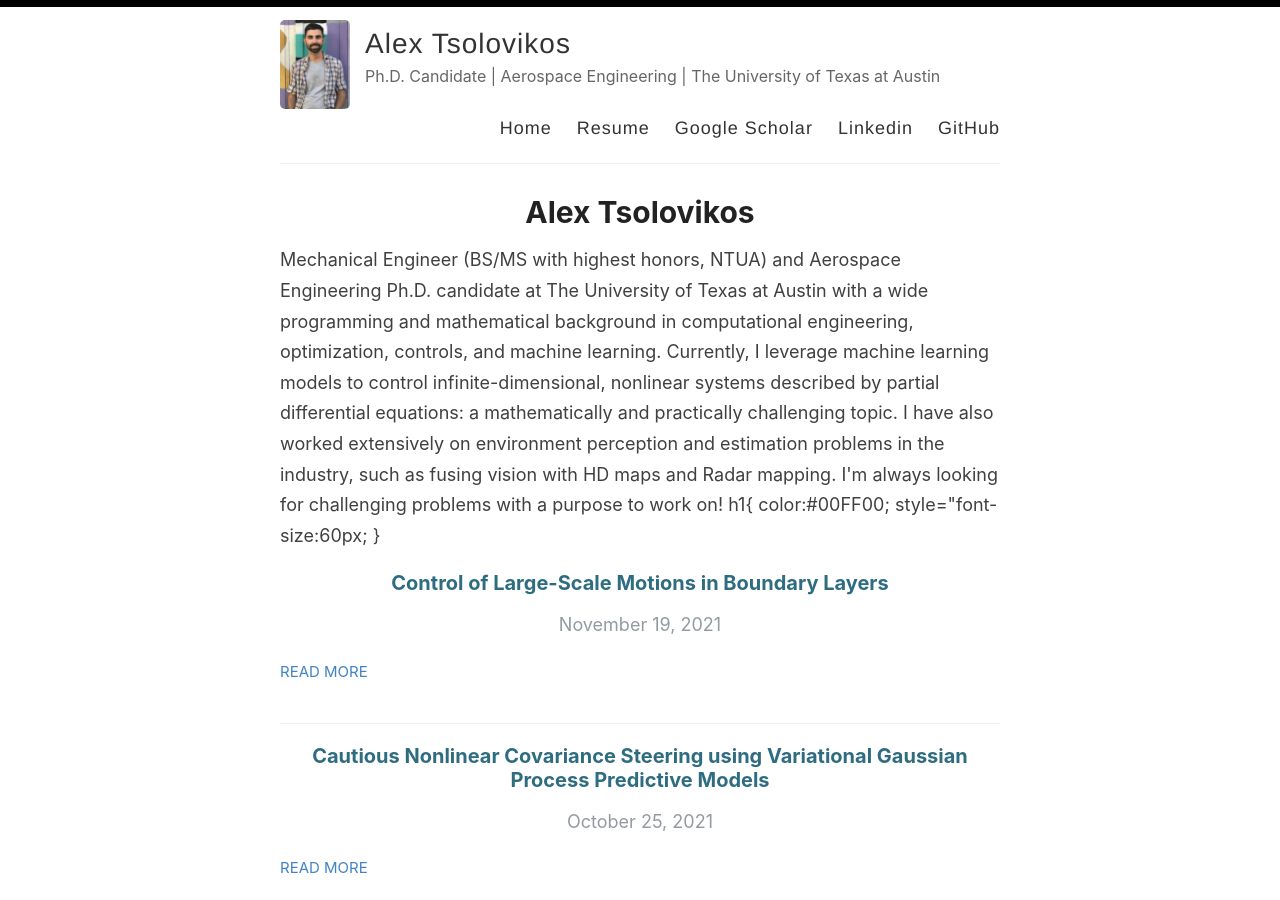
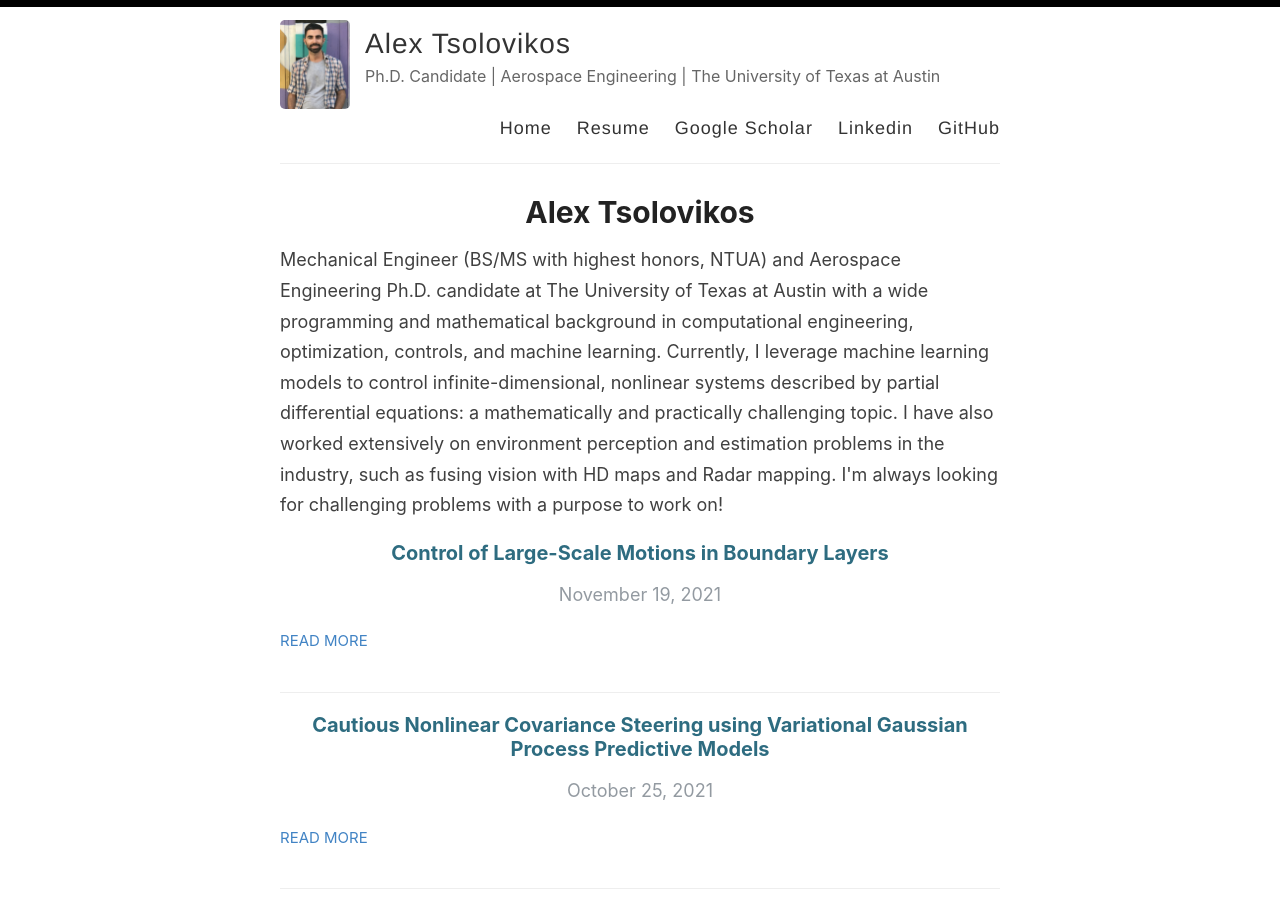
Before and after one commit to alextsolovikos/alextsolovikos.github.io, a Jekyll site: the page built from index.html, in a window 1280 px wide and 900 px high. Built offline with Jekyll 4.4.1, drawn with Linux system fonts in a browser that asks for light colours; the list of posts is cut into pages by our own code.

Commit message:
Update index.html

```diff
--- a/index.html
+++ b/index.html
@@ -8,11 +8,6 @@
 Mechanical Engineer (BS/MS with highest honors, NTUA) and Aerospace Engineering Ph.D. candidate at The University of Texas at Austin with a wide programming and mathematical background in computational engineering, optimization, controls, and machine learning. Currently, I leverage machine learning models to control infinite-dimensional, nonlinear systems described by partial differential equations: a mathematically and practically challenging topic. I have also worked extensively on environment perception and estimation problems in the industry, such as fusing vision with HD maps and Radar mapping.
 
 I'm always looking for challenging problems with a purpose to work on!
-
-h1{
- color:#00FF00;
- style="font-size:60px;
-}
 
 <div class="posts">
   {% for post in paginator.posts %}
```
